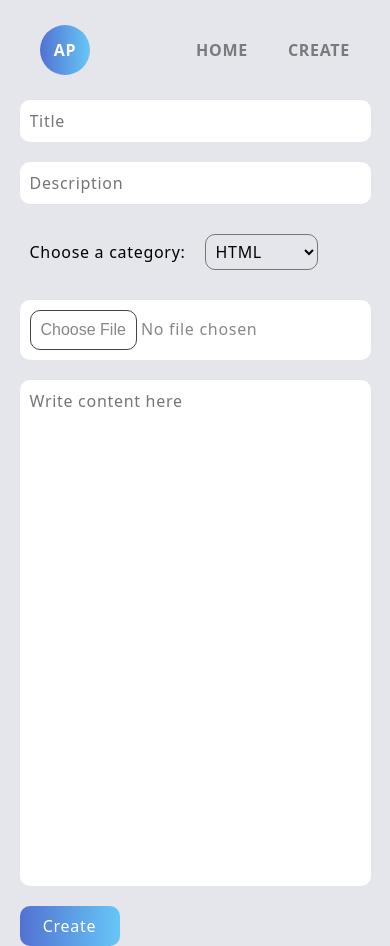
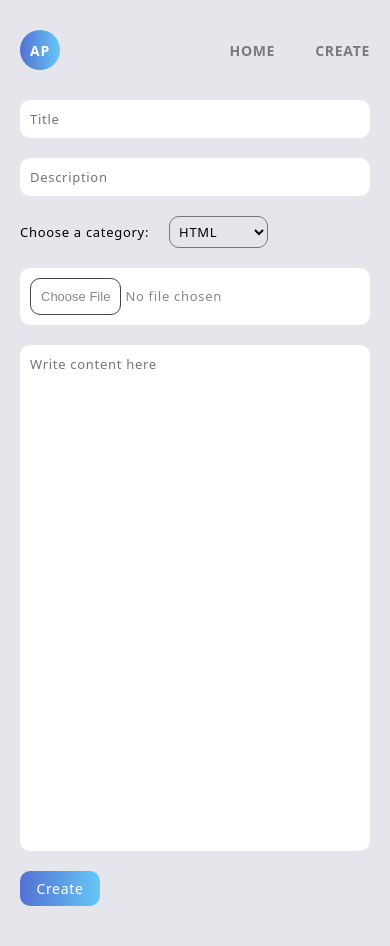
Before and after one commit to arjunp8822/blog, a React (Create React App) app in the folder frontend/: page /create in a window 390 px wide. After the commit the page ends 906 px from the top, so only its background shows below. Built offline with nearby package versions, Linux system fonts and the light colour scheme.

Commit message:
updated styling for mobile devices

```diff
--- a/frontend/src/App.css
+++ b/frontend/src/App.css
@@ -17,6 +17,7 @@ a {
     max-width: 1400px;
     margin-left: auto;
     margin-right: auto;
+    padding: 0 40px;
 }
 
 :root {
@@ -60,6 +61,36 @@ p {
     white-space: pre-line;
 }
 
+a {
+    font-size: 16px;
+}
+
 button:hover {
     cursor: pointer;
 }
+
+@media (max-width: 768px) {
+    .container {
+        padding: 0 20px;
+    }
+
+    h1 {
+        font-size: 40px;
+    }
+
+    h3 {
+        font-size: 18px;
+    }
+
+    h5 {
+        font-size: 16px;
+    }
+
+    p {
+        font-size: 14px;
+    }
+
+    a {
+        font-size: 14px;
+    }
+}
--- a/frontend/src/css/BlogPost.css
+++ b/frontend/src/css/BlogPost.css
@@ -3,7 +3,6 @@
     display: flex;
     flex-direction: column;
     gap: 20px;
-    padding: 0 40px;
 }
 
 .blog-post input {
@@ -49,7 +48,7 @@
 
 .blog-post img {
     width: 100%;
-    height: min(500px, 40vh);
+    height: 35vh;
     object-fit: contain;
     opacity: 0.2;
     border-radius: var(--border-radius);
@@ -60,6 +59,7 @@
     justify-content: flex-start;
     align-items: center;
     gap: 40px;
+    margin-bottom: 40px;
 }
 
 .blog-post-button-container button {
@@ -70,3 +70,31 @@
     border-radius: var(--border-radius);
     color: #fff;
 }
+
+@media (max-width: 768px) {
+    .blog-post img {
+        height: 30vh;
+    }
+
+    .blog-post-button-container button {
+        width: 80px;
+        height: 35px;
+        font-size: 14px;
+    }
+
+    .blog-post input {
+        font-size: 13px;
+    }
+
+    .blog-post textarea {
+        font-size: 13px;
+    }
+
+    .category-container {
+        font-size: 13px;
+    }
+
+    select {
+        font-size: 13px;
+    }
+}
--- a/frontend/src/css/Create.css
+++ b/frontend/src/css/Create.css
@@ -7,7 +7,7 @@
 }
 
 .create-form input {
-    width: 90%;
+    width: 100%;
     padding: 10px;
     border-radius: var(--border-radius);
     border: none;
@@ -20,14 +20,13 @@
     display: flex;
     justify-content: flex-start;
     align-items: center;
-    width: 90%;
-    padding: 10px;
+    width: 100%;
     gap: 20px;
     font-size: 16px;
 }
 
 .create-form textarea {
-    width: 90%;
+    width: 100%;
     padding: 10px;
     border-radius: var(--border-radius);
     border: none;
@@ -56,7 +55,7 @@ select, input::file-selector-button:hover {
 }
 
 .create-button-container {
-    width: 90%;
+    width: 100%;
     display: flex;
 }
 
@@ -73,3 +72,27 @@ select, input::file-selector-button:hover {
     align-items: center;
     font-size: 16px;
 }
+
+@media (max-width: 768px) {
+    .create-form button {
+        width: 80px;
+        height: 35px;
+        font-size: 14px;
+    }
+
+    .create-form input {
+        font-size: 13px;
+    }
+
+    .create-form textarea {
+        font-size: 13px;
+    }
+
+    .category-container {
+        font-size: 13px;
+    }
+
+    select {
+        font-size: 13px;
+    }
+}
--- a/frontend/src/css/Home.css
+++ b/frontend/src/css/Home.css
@@ -8,8 +8,7 @@
     gap: 40px;
     justify-content: center;
     align-items: center;
-    padding: 0 40px;
-    margin-top: 20px;
+    margin-top: 40px;
 }
 
 .blog-card {
@@ -20,7 +19,6 @@
     flex-direction: column;
     justify-content: flex-start;
     gap: 10px;
-    padding: 20px;
     border-radius: 5px;
 }
 
@@ -69,9 +67,3 @@
 .blog-card h5 {
     font-weight: 400;
 }
-
-@media (max-width: 440px) {
-    .blog-card-container {
-        padding: 0 20px;
-    }
-}
--- a/frontend/src/css/Navbar.css
+++ b/frontend/src/css/Navbar.css
@@ -40,3 +40,15 @@ nav ul li:hover {
     color: #fff;
     font-weight: 600;
 }
+
+@media (max-width: 768px) {
+    nav {
+        padding: 0 20px;
+    }
+
+    .logo {
+        background: var(--blue-linear);
+        width: 40px;
+        height: 40px;
+    }
+}
--- a/frontend/src/pages/BlogPost.js
+++ b/frontend/src/pages/BlogPost.js
@@ -114,8 +114,8 @@ const BlogPost = () => {
         <div className="blog-post-container">
           <h1>{blog?.title}</h1>
           <div className="blog-post-main">
-            <span className="blog-post-category">{blog?.category}</span>
-            <span className="blog-post-date">
+            <span className="blog-card-category">{blog?.category}</span>
+            <span className="blog-card-date">
               {new Date(blog?.updatedAt).toLocaleDateString("en-us", {
                 year: "numeric",
                 month: "long",
```
Also changed, not shown: 1 other file (tests, documents, lock files or other folders).
